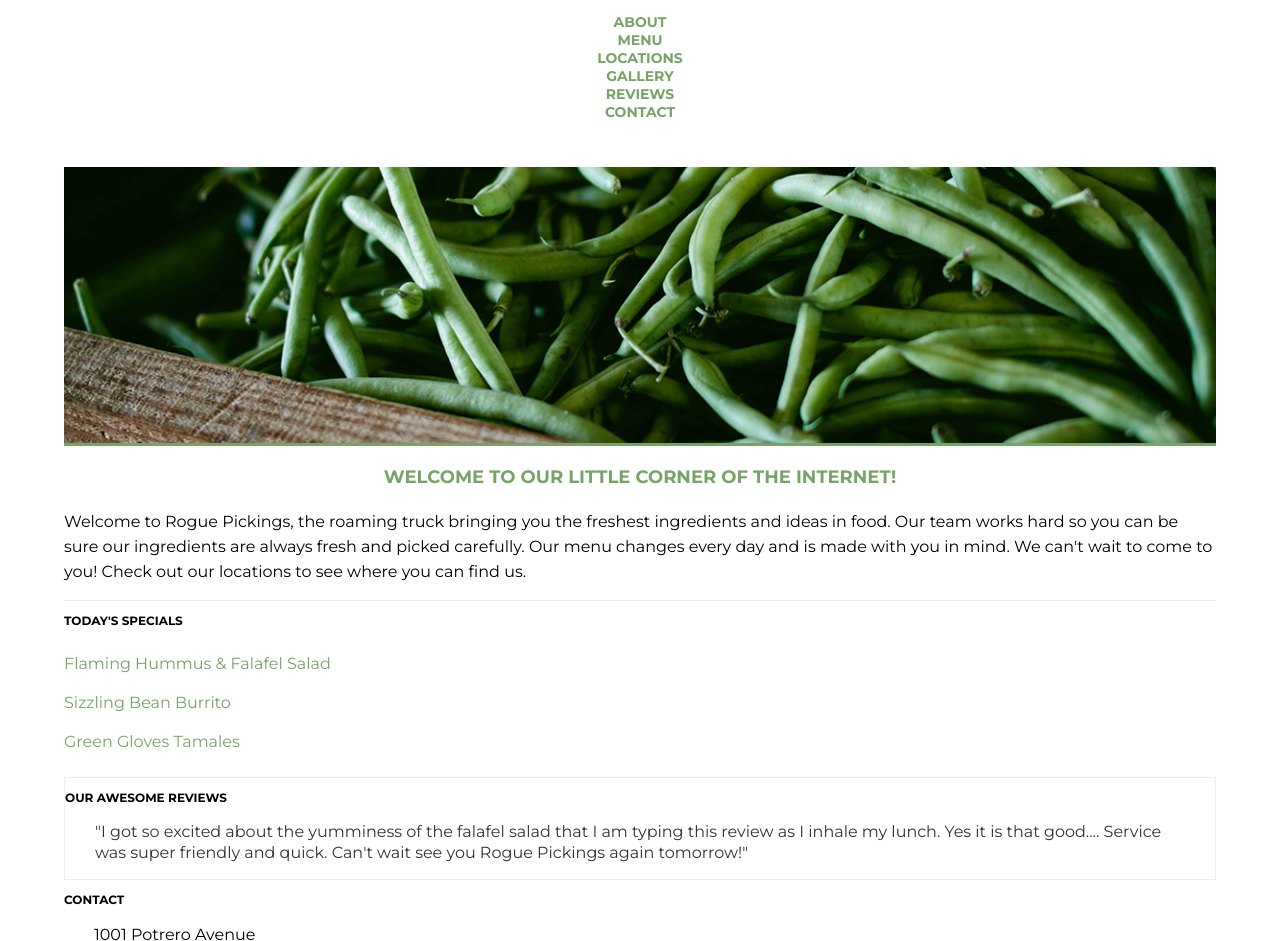
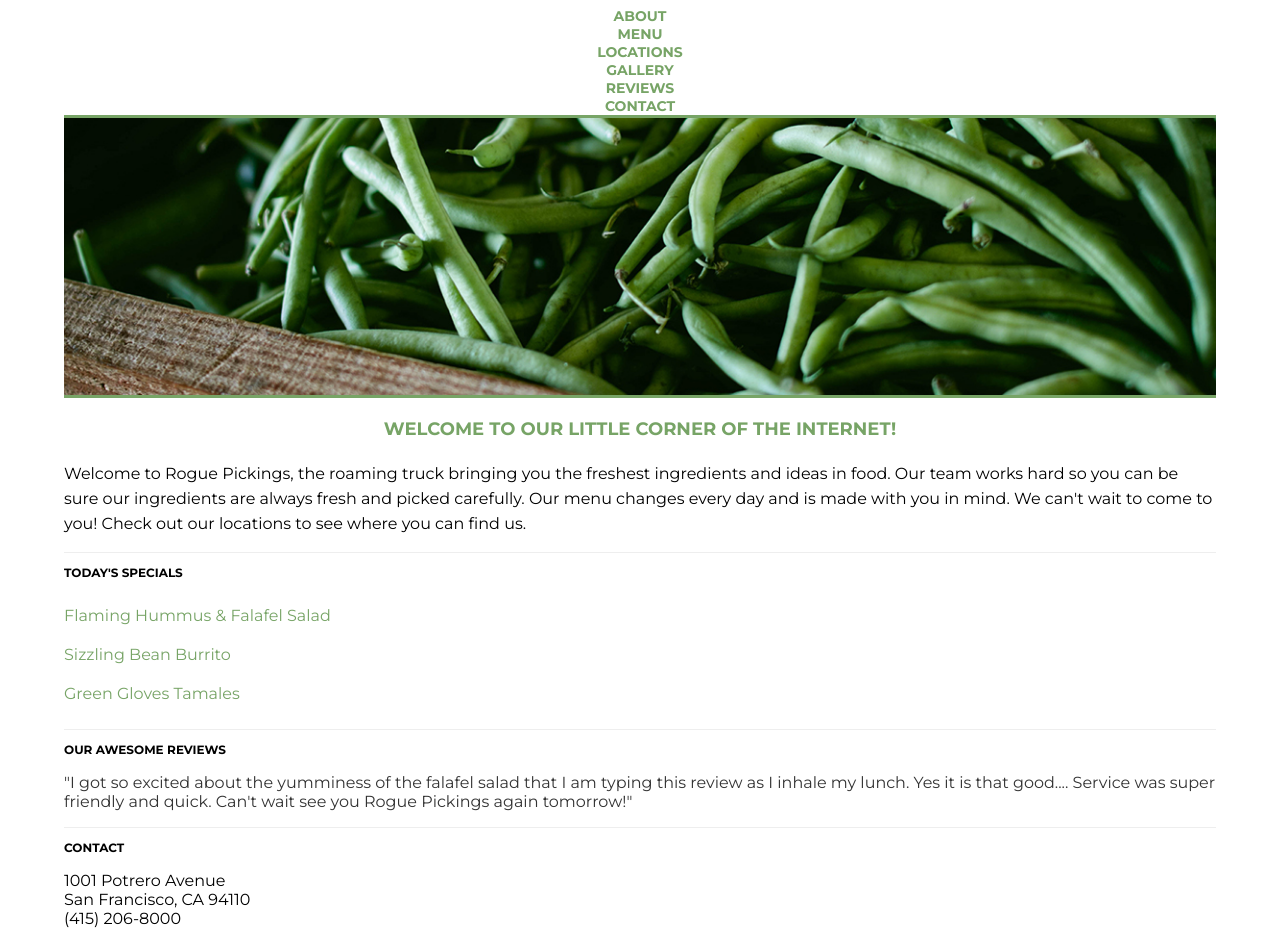
Before and after one commit to katdearmas/rogue-pickings-starter, a plain HTML site: page index.html in a window 1280 px wide. Shown: the part 73-1014 px from the top of the page. Drawn offline with Linux system fonts and the light colour scheme; a web font is replaced by a local one.

Commit message:
fixed spacing, borders, and alignment of bottom sections

```diff
--- a/css/main.css
+++ b/css/main.css
@@ -38,11 +38,11 @@ h3 {
 	font-size: 12px;
 }
 
-p {
+/**p {
 	font-size: 14px;
 	line-height: 21px;
     padding: 0 30px;
-}
+}**/
 
 /*The widths are in a percentage!*/
 header {
@@ -58,7 +58,6 @@ header {
 header h1 {
 	width: 100%;
 	border-bottom: 3px solid #77a466;
-	margin: 0;
 	justify-content: center;
 	align-items: center;
 }
@@ -68,7 +67,6 @@ header h1 span {
 
 header nav {
 	width: 100%;
-	padding: 46px 0;
 	display: flex;
 	align-items: center;
 	justify-content: center;
@@ -109,6 +107,7 @@ header nav ul li a{
 }
 .main-image img {
 	width: 100%;
+	border-top: 3px solid #77a466;
 	border-bottom: 3px solid #77a466;
 	justify-content: center;
 	align-items: center;
@@ -143,10 +142,11 @@ header nav ul li a{
 .section-one h3 {
 }
 
-.section-two {
+/**.section-two {
 	border-left: 1px solid #eee;
 	border-right: 1px solid #eee;
 }
+**/
 
 .section-two h3,
 .section-three h3 {
@@ -163,14 +163,14 @@ header nav ul li a{
 
 .reviews {
 	color: #333;
-	font-size: 16px;
-	line-height: 21px;
+	/**font-size: 16px;
+	line-height: 21px;**/
 }
 
-.address {
+/**.address {
 	font-size: 16px;
 	line-height: 24px;
-}
+}**/
 
 /*The widths are in a percentage!*/
 footer {
```
